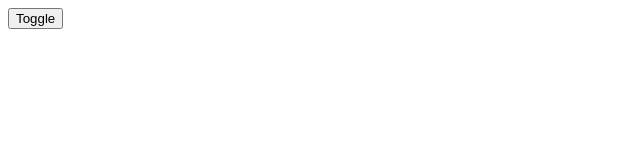
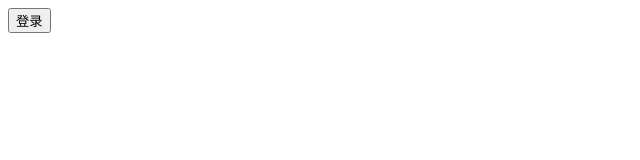
Before and after one commit to curder/react-demo, a React (Create React App) app in the folder 03-create-react-app/: page / in a window 1280 px wide. Shown: the top 160 px of the page, without its empty margins (0-640 px from the left). Built offline with nearby package versions, Linux system fonts and the light colour scheme.

Commit message:
feat: add SwitchTransition component with animations and update README links

```diff
--- /dev/null
+++ b/03-create-react-app/src/23-react-transition-group-SwitchTransition/App.jsx
@@ -0,0 +1,34 @@
+import React, { createRef, PureComponent } from 'react'
+import { CSSTransition, SwitchTransition } from 'react-transition-group'
+import './style.css'
+
+export class App extends PureComponent {
+    constructor() {
+        super()
+
+        this.state = {
+            isLogin: false,
+        }
+    }
+    render() {
+        const { isLogin } = this.state
+        const nodeRef = createRef()
+        return (
+            <div>
+                <SwitchTransition mode='out-in'>
+                    <CSSTransition
+                        key={isLogin ? 'exit' : `login`}
+                        nodeRef={nodeRef}
+                        classNames="app"
+                        timeout={1000}>
+                        <button ref={nodeRef} onClick={() => this.setState({ isLogin: !isLogin })}>
+                            {isLogin ? `退出` : `登录`}
+                        </button>
+                    </CSSTransition>
+                </SwitchTransition>
+            </div>
+        )
+    }
+}
+
+export default App
--- /dev/null
+++ b/03-create-react-app/src/23-react-transition-group-SwitchTransition/style.css
@@ -0,0 +1,21 @@
+.app-enter {
+    opacity: 0;
+    transform: translateX(100px);
+}
+
+.app-enter-active {
+    transform: translateX(0);
+    opacity: 1;
+    transition: all 1s ease;
+}
+
+.app-exit {
+    opacity: 1;
+    transform: translateX(0);
+}
+
+.app-exit-active {
+    transform: translateX(-100px);
+    opacity: 0;
+    transition: all 1s ease;
+}
--- a/03-create-react-app/src/index.js
+++ b/03-create-react-app/src/index.js
@@ -1,7 +1,7 @@
 // 编写 React 代码，并通过 React 渲染内容
 import ReactDOM from 'react-dom/client';
 import { StrictMode } from 'react'
-import App from './22-react-transition-group-CSSTransition/App'
+import App from './23-react-transition-group-SwitchTransition/App'
 
 ReactDOM
     .createRoot(document.querySelector("#root"))
```
Also changed, not shown: 2 other files (tests, documents, lock files or other folders).
